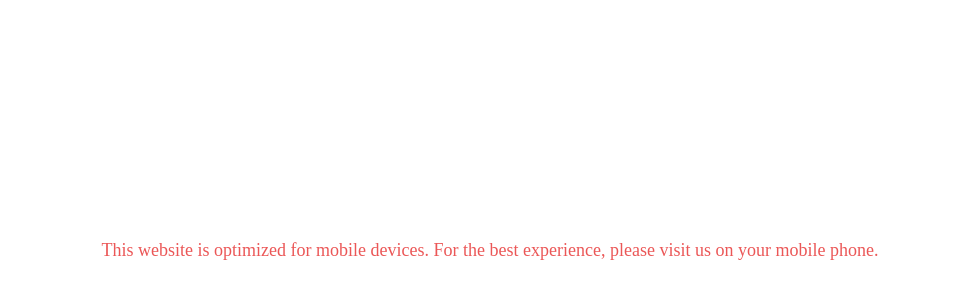
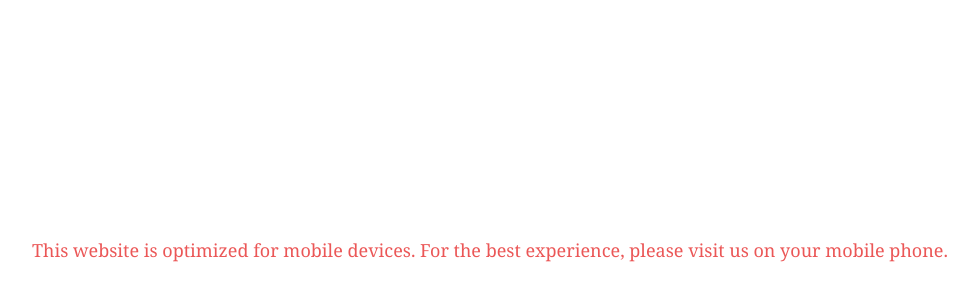
Before and after one commit to manastelavane/Multiplayer_tic_tac_toe, a React (Create React App) app in the folder client/: page / in a window 1280 px wide. Shown: the part 170-470 px from the top of the page, without its empty margins (150-1128 px from the left). Built offline with nearby package versions, Linux system fonts and the light colour scheme; no server answers.

Commit message:
font changed

```diff
--- a/client/src/App.css
+++ b/client/src/App.css
@@ -2,6 +2,7 @@
   margin: 0;
   padding: 0;
   box-sizing: border-box;
+  font-family: Cambria, Cochin, Georgia, Times, "Times New Roman", serif;
 }
 @media only screen and (min-width: 700px) {
   /* Hides the website content on larger screens */
```
